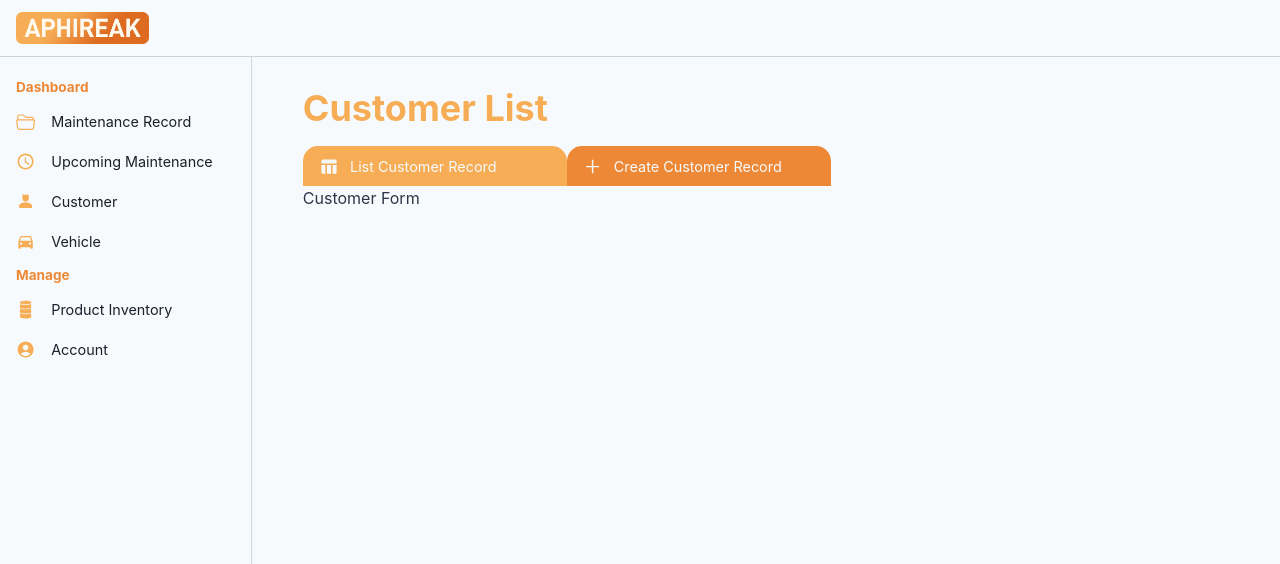
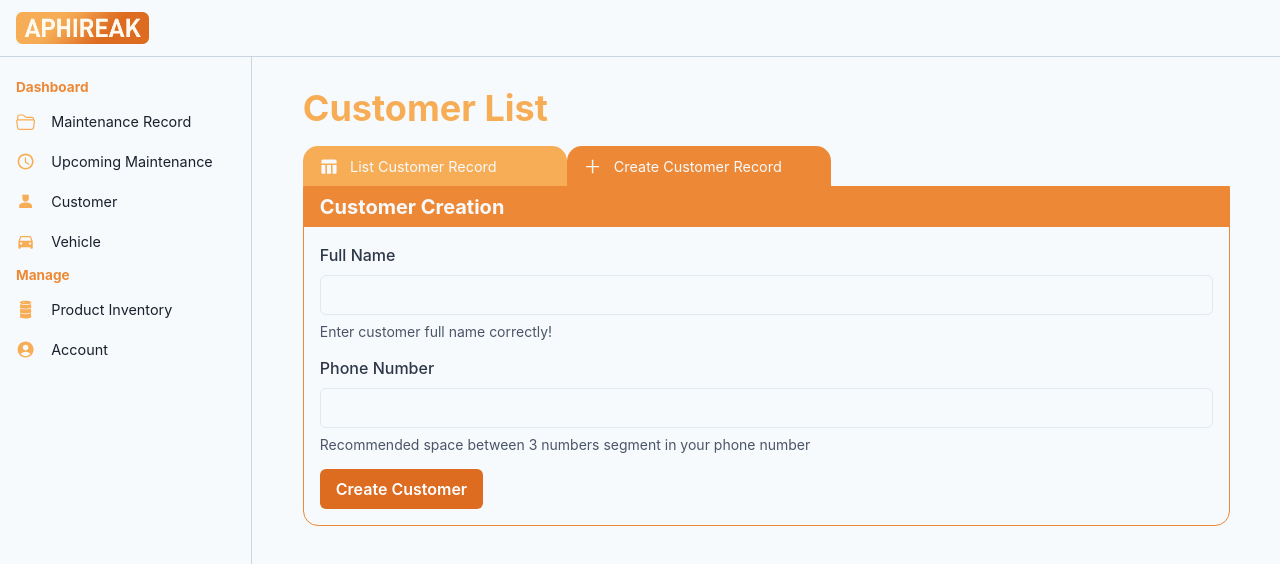
Before and after one commit to chheangg/aphireak, a React (Create React App) app in the folder frontend/: page /customers in a window 1280 px wide. Both pictures are taken after a click on the button "Create Customer Record". Shown: the top 564 px of the page. Built offline with nearby package versions, Linux system fonts and the light colour scheme; no server answers.

Commit message:
Add Customer form for Customer Creation

```diff
--- a/frontend/src/page/Customer/CustomerForm.tsx
+++ b/frontend/src/page/Customer/CustomerForm.tsx
@@ -1,9 +1,48 @@
-import { Box } from "@chakra-ui/react";
+import { FormControl, FormHelperText, FormLabel, Input, Button } from "@chakra-ui/react";
+import Form from "../../components/Form";
+import { Customer } from "../../types";
+import { ReactEventHandler, useState } from "react";
+import { useMutation } from "react-query";
+import { createCustomer } from "../../services/customerService";
 
-const CustomerForm = () => (
-  <Box>
-    Customer Form
-  </Box>
-)
+const CustomerForm = () => {
+  const [fullName, setFullName] = useState<string>("");
+  const [phoneNumber, setPhoneNumber] = useState<string>("");
+  const newCustomerMutation = useMutation(createCustomer);
+
+  const onSubmit = async () => {
+    const newCustomer : Customer = {
+      id: 0,
+      fullName,
+      phoneNumber,
+      vehicles: [],
+      maintenances: [],
+      url: "",
+      type: "customer"
+    }
+
+    newCustomerMutation.mutate(newCustomer);
+  };
+
+  return (
+    <Form onSubmit={onSubmit} title="Customer Creation">
+      <FormControl>
+        <FormLabel>Full Name</FormLabel>
+        <Input
+          onChange={(e : React.FormEvent<HTMLInputElement>) => setFullName(e.currentTarget.value)}
+        ></Input>
+        <FormHelperText>Enter customer full name correctly!</FormHelperText>
+      </FormControl>
+      <FormControl mt='1rem'>
+        <FormLabel>Phone Number</FormLabel>
+        <Input type='tel'
+          onChange={(e : React.FormEvent<HTMLInputElement>) => setPhoneNumber(e.currentTarget.value)}
+        ></Input>
+        <FormHelperText>Recommended space between 3 numbers segment in your phone number</FormHelperText>
+      </FormControl>
+      <Button type="submit" mt='1rem' colorScheme='orange'>Create Customer</Button>
+    </Form>
+  )
+}
 
 export default CustomerForm;
--- a/frontend/src/services/CustomerService.ts
+++ b/frontend/src/services/CustomerService.ts
@@ -1,5 +1,5 @@
 import axios from "./axiosClient";
-import { CustomerListElement, DTO } from "../types"
+import { Customer, CustomerListElement, DTO } from "../types"
 
 const baseUrl = '/api/customers/'
 
@@ -7,4 +7,7 @@ const getAllCustomers = async () => {
   return axios.get<DTO<CustomerListElement>>(baseUrl);
 }
 
-export { getAllCustomers };
+const createCustomer = async (customer: Customer) =>
+  axios.post<Customer>(baseUrl, customer)
+
+export { getAllCustomers, createCustomer };
```
